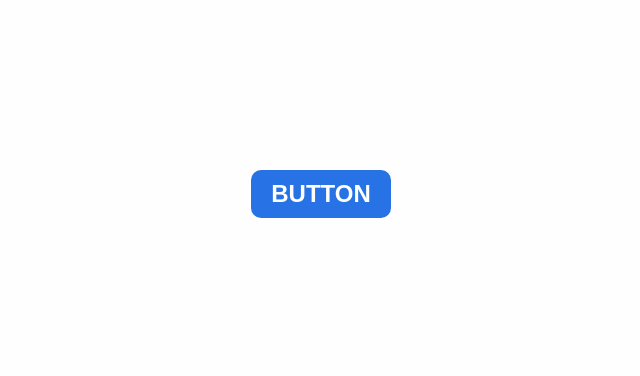
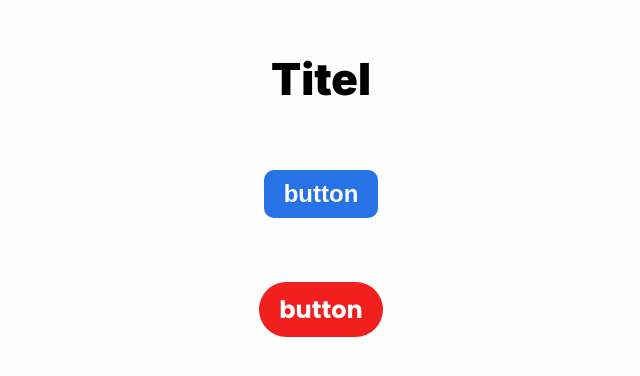
Before and after one commit to martijndevalk/figma-tokens, a website: page index.html in a window 1280 px wide. Shown: the part 206-582 px from the top of the page, without its empty margins (319-959 px from the left). Drawn offline with Linux system fonts and the light colour scheme.

Commit message:
Update theme

```diff
--- a/cssGlobal/variables.css
+++ b/cssGlobal/variables.css
@@ -1,6 +1,6 @@
 /**
  * Do not edit directly
- * Generated on Fri, 24 Mar 2023 15:20:15 GMT
+ * Generated on Mon, 27 Mar 2023 18:55:33 GMT
  */
 
 :root {
@@ -13,8 +13,11 @@
   --global-box-shadow-strong: [object Object];
   --global-box-shadow-soft: [object Object];
   --global-font-family-base: Inter, sans-serif;
-  --global-font-family-alt: Open Sans, sans-serif;
+  --global-font-family-alt: Poppins, sans-serif;
   --global-font-weight-black: 900;
+  --global-font-weight-bold: 700;
   --global-font-size-24: 24px;
+  --global-font-size-44: 44px;
+  --global-letter-spacing-2: 2%;
   --theme-colors-red: #f21f1f;
 }
--- a/index.html
+++ b/index.html
@@ -3,12 +3,18 @@
 <head>
     <meta charset="UTF-8">
     <meta name="viewport" content="width=device-width, initial-scale=1.0">
-    <title>Document</title>
+    <title>Design Tokens</title>
     <link rel="stylesheet" href="style.css">
+
+    <link rel="preconnect" href="https://fonts.googleapis.com">
+    <link rel="preconnect" href="https://fonts.gstatic.com" crossorigin>
+    <link href="https://fonts.googleapis.com/css2?family=Inter:wght@900&family=Poppins:wght@700&display=swap" rel="stylesheet">
 </head>
 <body>
 
-    <button>Button</button>
+    <h1>Titel</h1>
+    <button>button</button>
+    <button class="theme">button</button>
 
 </body>
 </html>
--- a/style.css
+++ b/style.css
@@ -1,4 +1,3 @@
-@import url('https://fonts.googleapis.com/css2?family=Inter:wght@900&display=swap');
 @import url('cssGlobal/variables.css');
 
 * {
@@ -22,6 +21,10 @@ body {
   padding: 5vmax;
 }
 
+h1 {
+  font-size: var(--global-font-size-44);
+}
+
 button {
   padding: 10px 20px;
   border: none;
@@ -30,5 +33,12 @@ button {
   border-radius: var(--global-border-radius-10);
   font-weight: var(--global-font-weight-black);
   font-size: var(--global-font-size-24);
-  text-transform: uppercase;
 }
+
+.theme {
+  font-family: var(--global-font-family-alt);
+  font-weight: var(--global-font-weight-bold);
+  background-color: var(--theme-colors-red);
+  border-radius: var(--global-border-radius-40);
+  letter-spacing: var(--global-letter-spacing-2);
+}
```
